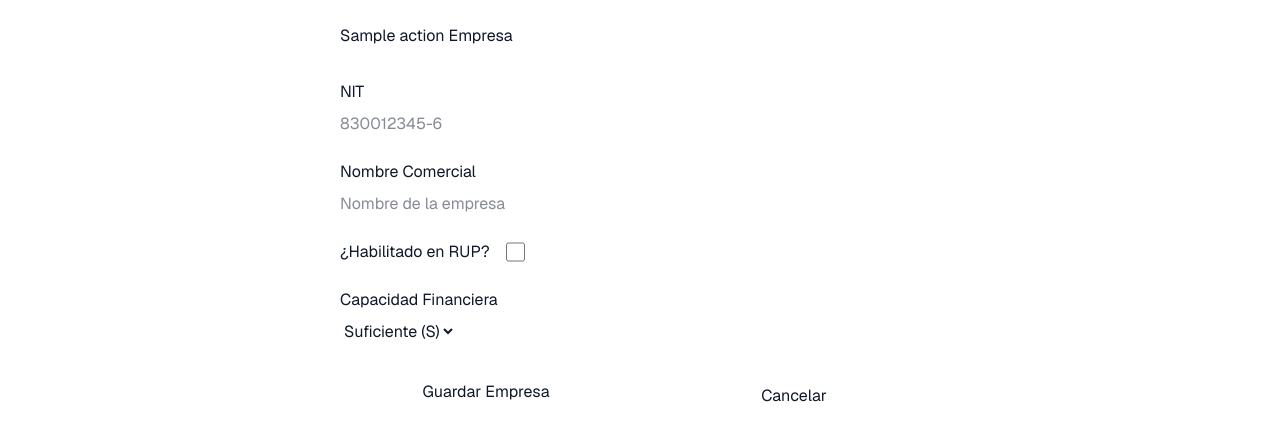
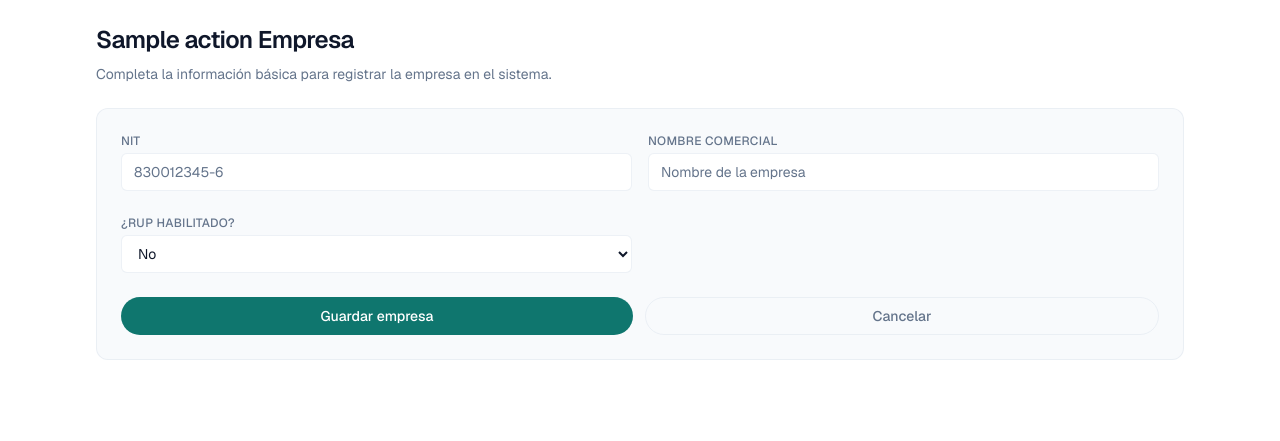
Before and after one commit to osantonio/XP, a Python web app: template app/templates/empresas/crear.html in a window 1280 px wide. Shown: the part 48-489 px from the top of the page. Run offline with Jinja, Linux system fonts and the light colour scheme; the template is opened without the code that fills it: most values are stand-ins (such as "Sample title", 1, 10 or a date in 2020); style sheets or scripts are compiled from the project's sources.

Commit message:
Cambiar la capacidad financiera a numérica y actualizar la creación de contratos
- Cambiar `capacidad_financiera` de cadena a entero para un manejo numérico adecuado
- Actualizar la creación de contratos para calcular y almacenar el valor total del contrato como capacidad financiera
- Cambiar el nombre de la ruta y la plantilla de creación de contratos de "form" a "crear"
- Mejorar la interfaz del formulario y añadir el nombre del proyecto a docker-compose
- Añadir un script de migración de base de datos para el cambio de tipo de columna

```diff
--- a/app/models.py
+++ b/app/models.py
@@ -9,7 +9,7 @@ class Empresa(SQLModel, table=True):
     nit: str = Field(index=True, unique=True)
     nombre: str
     rup_habilitado: bool = False
-    capacidad_financiera: str  # S (Suficiente), M (Media), T (Total) - p.ej.
+    capacidad_financiera: int = Field(default=0, sa_column=Column(BigInteger))
 
     contratos: List["Contrato"] = Relationship(back_populates="empresa")
     contactos: List["Contacto"] = Relationship(back_populates="empresa")
--- a/app/routes/empresas.py
+++ b/app/routes/empresas.py
@@ -32,8 +32,8 @@ async def crear():
             nueva = Empresa(
                 nit=form.get("nit"),
                 nombre=form.get("nombre"),
-                rup_habilitado=form.get("rup_habilitado") == "on",
-                capacidad_financiera=form.get("capacidad_financiera")
+                rup_habilitado=form.get("rup_habilitado") == "si",
+                capacidad_financiera=0
             )
             session.add(nueva)
             await session.commit()
--- a/app/templates/empresas/crear.html
+++ b/app/templates/empresas/crear.html
@@ -1,43 +1,66 @@
 {% extends "base.html" %}
 
 {% block content %}
-<div style="max-width: 600px; margin: 0 auto;">
-    <h1 style="margin-bottom: 2rem;">{{ action }} Empresa</h1>
+<section class="space-y-6 w-full">
+    <div class="space-y-2">
+        <h1 class="text-2xl font-semibold tracking-tight">
+            {{ action }} Empresa
+        </h1>
+        <p class="text-sm text-texto-suave">
+            Completa la información básica para registrar la empresa en el sistema.
+        </p>
+    </div>
 
-    <div class="glass-card">
-        <form method="POST">
-            <div style="margin-bottom: 1.5rem;">
-                <label style="display: block; margin-bottom: 0.5rem; color: var(--text-muted);">NIT</label>
-                <input type="text" name="nit" class="form-control" placeholder="830012345-6" required>
+    <div class="rounded-xl border border-borde/60 bg-fondo-superficie p-5 sm:p-6">
+        <form method="POST" class="space-y-6">
+            <div class="grid gap-4 sm:grid-cols-2">
+                <div class="space-y-1">
+                    <label class="block text-xs font-medium uppercase tracking-wide text-texto-suave">
+                        NIT
+                    </label>
+                    <input type="text"
+                           name="nit"
+                           required
+                           placeholder="830012345-6"
+                           class="w-full rounded-md border border-borde/60 bg-fondo px-3 py-2 text-sm text-texto placeholder:text-texto-suave focus:outline-none focus:ring-2 focus:ring-primario/60 focus:border-primario">
+                </div>
+
+                <div class="space-y-1">
+                    <label class="block text-xs font-medium uppercase tracking-wide text-texto-suave">
+                        Nombre comercial
+                    </label>
+                    <input type="text"
+                           name="nombre"
+                           required
+                           placeholder="Nombre de la empresa"
+                           class="w-full rounded-md border border-borde/60 bg-fondo px-3 py-2 text-sm text-texto placeholder:text-texto-suave focus:outline-none focus:ring-2 focus:ring-primario/60 focus:border-primario">
+                </div>
             </div>
 
-            <div style="margin-bottom: 1.5rem;">
-                <label style="display: block; margin-bottom: 0.5rem; color: var(--text-muted);">Nombre Comercial</label>
-                <input type="text" name="nombre" class="form-control" placeholder="Nombre de la empresa" required>
+            <div class="grid gap-4 sm:grid-cols-2">
+                <div class="space-y-1">
+                    <label class="block text-xs font-medium uppercase tracking-wide text-texto-suave">
+                        ¿RUP HABILITADO?
+                    </label>
+                    <select name="rup_habilitado"
+                            class="w-full rounded-md border border-borde/60 bg-fondo px-3 py-2 text-sm text-texto focus:outline-none focus:ring-2 focus:ring-primario/60 focus:border-primario">
+                        <option value="si">Sí</option>
+                        <option value="no" selected>No</option>
+                    </select>
+                </div>
             </div>
 
-            <div style="margin-bottom: 1.5rem; display: flex; align-items: center; gap: 1rem;">
-                <label style="color: var(--text-muted);">¿Habilitado en RUP?</label>
-                <input type="checkbox" name="rup_habilitado"
-                    style="width: 1.2rem; height: 1.2rem; accent-color: var(--primary);">
-            </div>
-
-            <div style="margin-bottom: 2rem;">
-                <label style="display: block; margin-bottom: 0.5rem; color: var(--text-muted);">Capacidad
-                    Financiera</label>
-                <select name="capacidad_financiera" class="form-control">
-                    <option value="S">Suficiente (S)</option>
-                    <option value="M">Media (M)</option>
-                    <option value="T">Total (T)</option>
-                </select>
-            </div>
-
-            <div style="display: flex; gap: 1rem;">
-                <button type="submit" class="btn-primary" style="flex: 1;">Guardar Empresa</button>
+            <div class="flex flex-col gap-3 sm:flex-row">
+                <button type="submit"
+                        class="inline-flex flex-1 items-center justify-center rounded-full bg-primario px-4 py-2 text-sm font-medium text-white hover:bg-primario-suave transition-colors">
+                    Guardar empresa
+                </button>
                 <a href="{{ url_for('empresas.listar') }}"
-                    style="flex: 1; text-align: center; text-decoration: none; padding-top: 0.5rem; color: var(--text-muted);">Cancelar</a>
+                   class="inline-flex flex-1 items-center justify-center rounded-full border border-borde/60 px-4 py-2 text-sm font-medium text-texto-suave hover:text-texto hover:bg-fondo-superficie/60 transition-colors text-center">
+                    Cancelar
+                </a>
             </div>
         </form>
     </div>
-</div>
+</section>
 {% endblock %}
--- a/app/templates/empresas/listar.html
+++ b/app/templates/empresas/listar.html
@@ -54,7 +54,7 @@
                         {% endif %}
                     </td>
                     <td class="px-4 py-2 align-top whitespace-nowrap text-sm text-center">
-                        {{ empresa.capacidad_financiera }}
+                        ${{ "{:,.0f}".format(empresa.capacidad_financiera or 0) }} COP
                     </td>
                     <td class="px-4 py-2 align-top text-center">
                         <div class="inline-flex items-center justify-center gap-3">
--- a/app/templates/empresas/ver.html
+++ b/app/templates/empresas/ver.html
@@ -35,7 +35,7 @@
                             Capacidad
                         </span>
                         <div class="font-semibold">
-                            {{ empresa.capacidad_financiera }}
+                            ${{ "{:,.0f}".format(empresa.capacidad_financiera or 0) }} COP
                         </div>
                     </div>
                 </div>
--- a/scripts/docker-compose.yml
+++ b/scripts/docker-compose.yml
@@ -1,3 +1,5 @@
+name: XP
+
 services:
   # Servicio de base de datos PostgreSQL
   db:
```
Also changed, not shown: app/routes/contratos.py (+16 -3 lines), scripts/INSTRUCCIONES.md (+14 -1 lines), app/templates/contratos/crear.html (renamed from app/templates/contratos/form.html), 1 other file.
